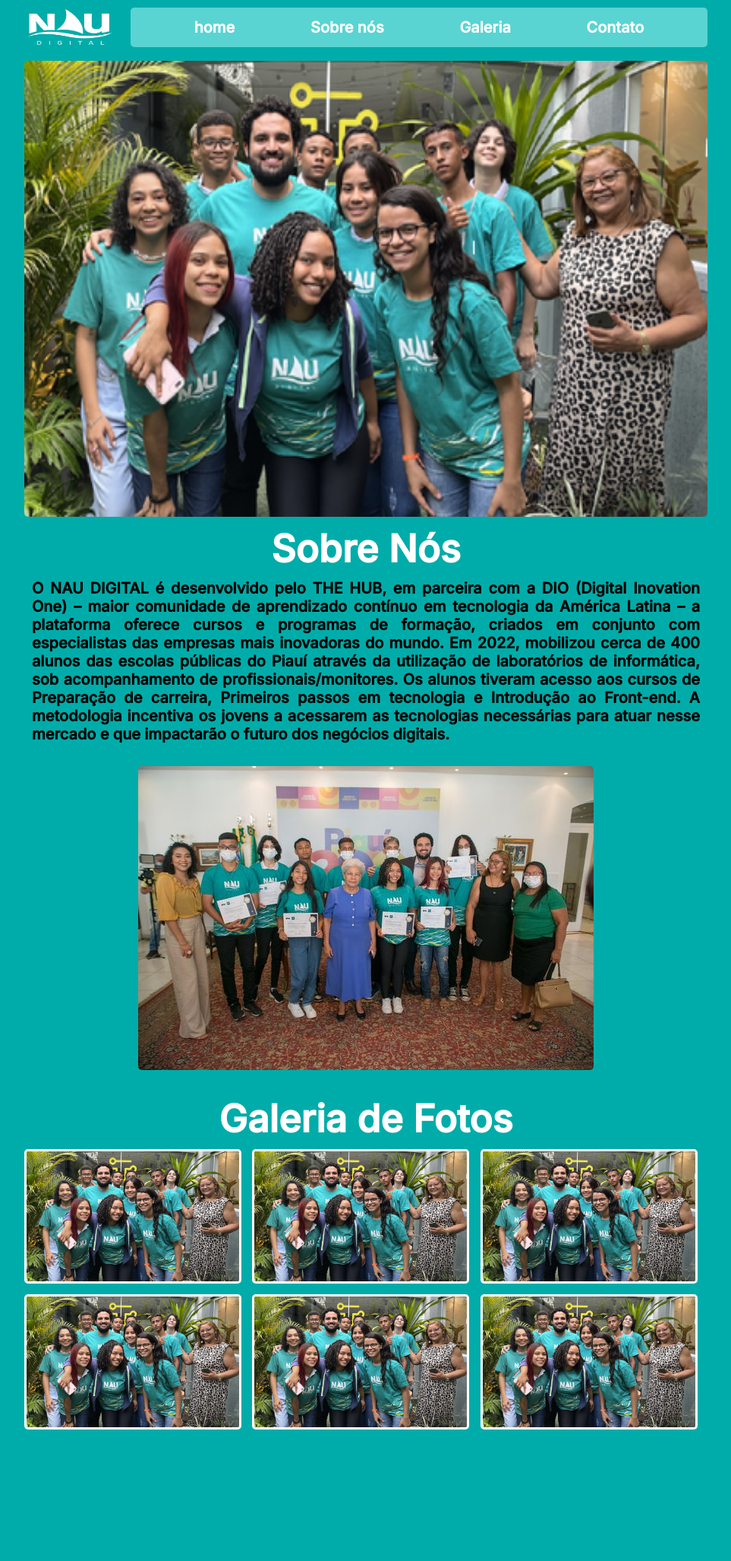
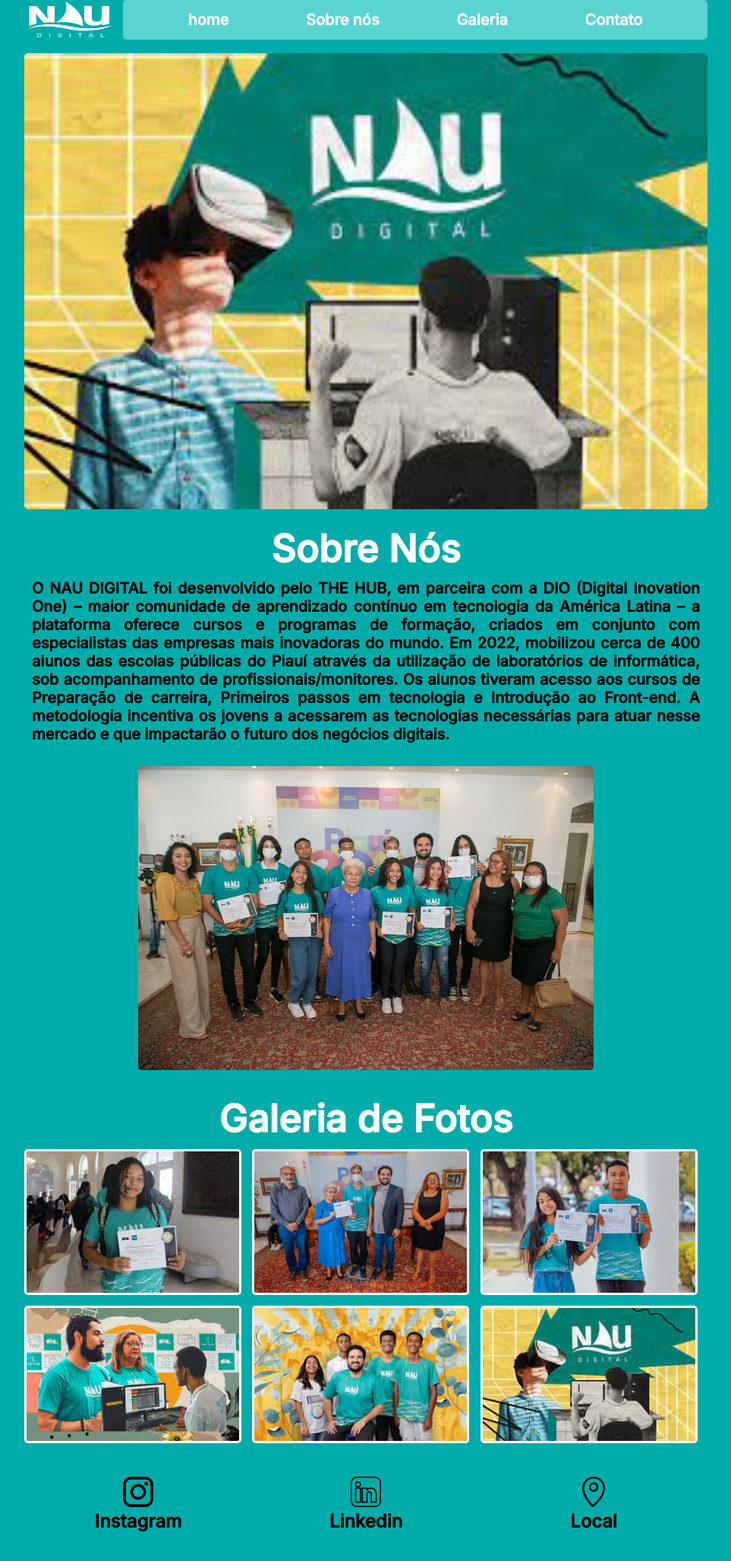
Before and after one commit to Guilhermelangolango/Guilhermesousa, a plain HTML site: page index.html in a window 1280 px wide. Shown: the whole page at 76% size, without its empty margins (158-1121 px from the left). Drawn offline with Linux system fonts and the light colour scheme.

Commit message:
Nau  cntts

```diff
--- a/index.html
+++ b/index.html
@@ -18,18 +18,18 @@
                 <li><a href="">home</a></li>
                 <li><a href="#sobre-nos">Sobre nós</a></li>
                 <li><a href="#fotos">Galeria</a></li>
-                <li><a href="">Contato</a></li>
+                <li><a href="#rodape">Contato</a></li>
 
             </ul>
         </div>
     </div>
-    <div id="banner"><img src="Images/Thehub2.png"></div>
+    <div id="banner"><img src="Galeria/biel.jpeg"></div>
 
 </div>
 
 <div id="sobre-nos">
     <h1>Sobre Nós</h1>
-    <p>O NAU DIGITAL é desenvolvido pelo THE HUB, em parceira com a DIO (Digital Inovation One) – maior comunidade de aprendizado contínuo em tecnologia da América Latina – a      plataforma oferece cursos e programas de formação, criados em conjunto com especialistas das empresas mais inovadoras do mundo.
+    <p>O NAU DIGITAL foi desenvolvido pelo THE HUB, em parceira com a DIO (Digital Inovation One) – maior comunidade de aprendizado contínuo em tecnologia da América Latina – a      plataforma oferece cursos e programas de formação, criados em conjunto com especialistas das empresas mais inovadoras do mundo.
     Em 2022, mobilizou cerca de 400 alunos das escolas públicas do Piauí através da utilização de laboratórios de informática, sob acompanhamento de profissionais/monitores. Os alunos tiveram acesso aos cursos de Preparação de carreira, Primeiros passos em tecnologia e Introdução ao Front-end.
     A metodologia incentiva os jovens a acessarem as tecnologias necessárias para atuar nesse mercado e que impactarão o futuro dos negócios digitais.</p>
         <img src="Images/Entrega.jpg" alt="">
@@ -37,12 +37,34 @@
 
 <div id="fotos">
     <h1>Galeria de Fotos</h1>
-    <img src="Images/Thehub2.png">
-    <img src="Images/Thehub2.png">
-    <img src="Images/Thehub2.png">
-    <img src="Images/Thehub2.png">
-    <img src="Images/Thehub2.png">
-    <img src="Images/Thehub2.png">
+    <img src="Galeria/bell.jpeg">
+    <img src="Galeria/gui.jpeg">
+    <img src="Galeria/dudu.jpeg">
+    <img src="Galeria/fel.jpeg">
+    <img src="Galeria/pedro.jpeg">
+    <img src="Galeria/biel.jpeg">
+
+</div>
+<div id="rodape">
+   <div class="instagram">
+    <a href="https://www.instagram.com/vemprohub/" target="_blank">
+        <img src="Images/instagram.png" alt="">
+        <h2>Instagram</h2>
+    </a>
+</div>
+<div class="linkedin">
+    <a href="https://www.linkedin.com/company/vemprohub/?originalSubdomain=br" target="_blank">
+        <img src="Images/linkedin.png" alt="">
+        <h2>Linkedin</h2>
+    </a>
+</div>
+<div class="local">
+    <a href="https://www.google.com/maps/place/Av.+Nossa+Sra.+de+F%C3%A1tima,+2060+-+Ininga,+Teresina+-+PI,+64048-180/@-5.062742,-42.794127,17z/data=!3m1!4b1!4m6!3m5!1s0x78e3984977cbdc1:0x38f5a9a1454501a9!8m2!3d-5.062742!4d-42.794127!16s%2Fg%2F11csbtdvwj?entry=ttu" target="_blank">
+        <img src="Images/Local.png" alt="">
+        <h2>Local</h2>
+    </a>
+</div>
+
 
 </div>
 
--- a/style.css
+++ b/style.css
@@ -17,17 +17,22 @@ body{
 
 #menu{
     display: flex;
+    width: 900px;
+    height: 52px;
+    background-color: #00aca9;
+    border-radius: 5px;
+    position: fixed;
 }
 
 .menu{
     width: 900px;
     height: 60px;
-    margin: 10px;
+
 }
 
 
 .menu ul{
-    width: 760px;
+    width: 770px;
     height: 52px;
     list-style-type: none;
     margin: 0;
@@ -53,6 +58,7 @@ float:left;
     padding: 12px 16px;
     margin: 2px 0 2px 0;
     text-decoration: none;
+    transition:all 0.5s;
 
 
 }
@@ -67,10 +73,10 @@ float:left;
 }
 
 .logomarca{
-    width: 150px;
+    width: 120px;
     height: 52px;
     background-color: #00aca9;
-    margin:10px 10px 0 0;
+    margin:0 10px 0 0;
 
 }
 .logomarca img{
@@ -88,6 +94,7 @@ float:left;
     width: 900px;
     height: 600px;
     border-radius: 5px;
+    margin: 70px 0 0 0;
 }
 
 
@@ -105,6 +112,7 @@ float:left;
     margin: 192px 0 0 0;
     background-color: #00aca9;
     text-align: center;
+
 
 }
 #sobre-nos h1{
@@ -126,7 +134,7 @@ float:left;
 
 #fotos{
     width: 900px;
-    height: 750px;
+
  }
   #fotos h1{
     margin: 0 0 10px 0;
@@ -139,3 +147,66 @@ float:left;
     border-radius: 5px;
     margin:0 10px 10px 0;
  }
+ #rodape{
+    width: 900;
+    height: 500px;
+    display: flex;
+    justify-content: space-around;
+    margin: 20px 0 0 0;
+
+ }
+ #rodape img{
+    width: 40px;
+ }
+ .instagram{
+    width: 200px;
+ }
+.instagram a{
+    display: block;
+    text-align: center;
+    text-decoration: none;
+    padding: 10px;
+    border-radius: 5px;
+    transition: all 0.5s;
+}
+.instagram a h2{
+    color: black;
+}
+.instagram a:hover{
+    background-color: #59d4d2;
+}
+.linkedin{
+    width: 200px;
+}
+.linkedin a{
+    display: block;
+    text-align: center;
+    text-decoration: none;
+    padding: 10px;
+    border-radius: 5px;
+    transition: all 0.5s;
+}
+.linkedin a h2{
+    color: black;
+}
+.linkedin a:hover{
+    background-color: #59d4d2;
+}
+
+.local{
+    width: 200px;
+}
+.local a{
+    display: block;
+    text-align: center;
+    text-decoration: none;
+    padding: 10px;
+    border-radius: 5px;
+    transition: all 0.5s;
+}
+.local a h2{
+    color: black;
+}
+.local a:hover{
+    background-color: #59d4d2;
+}
```
Also changed, not shown: Galeria/bell.jpeg (added), Galeria/biel.jpeg (added), Galeria/dudu.jpeg (added), Galeria/fel.jpeg (added), Galeria/gui.jpeg (added), Galeria/pedro.jpeg (added), Images/instagram.png (added), Images/linkedin.png (added), Images/local.png (added), Images/thub.png (added), Images/whatsapp.png (added).
